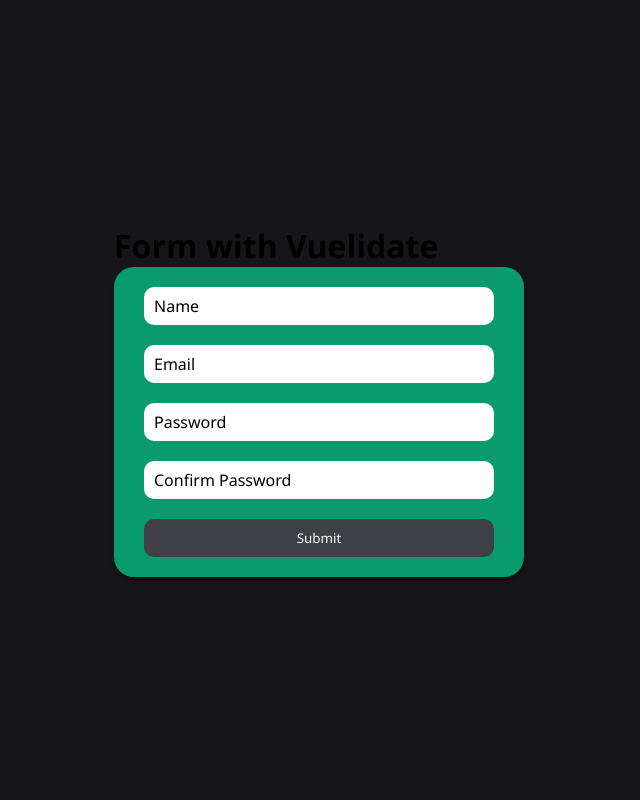
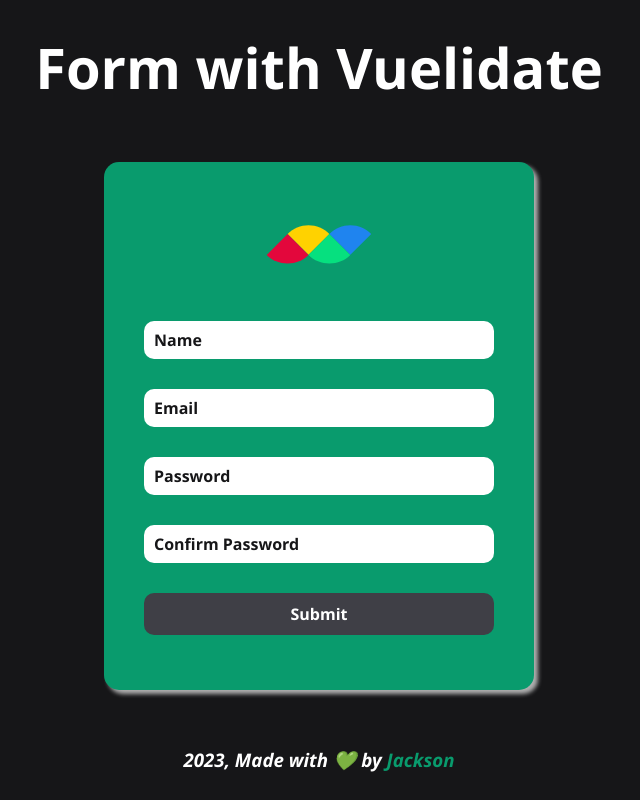
Before and after one commit to 99jack99/Veelidate-modern-form, a Vue app: page / in a window 1280 px wide. Shown: the whole page, without its empty margins (321-961 px from the left). Built offline with nearby package versions, Linux system fonts and the light colour scheme.

Commit message:
(refactor): clean file and organized it

```diff
--- a/src/App2.vue
+++ b/src/App2.vue
@@ -31,21 +31,28 @@
 </script>
 
 <template>
-  <h1>Form with Vuelidate</h1>
+  <div class="wall">
+    <h1 class="title">Form with Vuelidate</h1>
     <!-- form -->
     <div class="card">
+      <img class="logo" src="./assets/Logo.svg" alt="fake logo" />
       <!-- input -->
-    <div class="boxy">
+      <div class="field-box">
         <div class="input-box">
-        <input v-model="user_data.name" type="text" id="name" placeholder=" " />
+          <input
+            v-model="user_data.name"
+            type="text"
+            id="name"
+            placeholder=" "
+          />
           <label for="name">Name</label>
         </div>
-      <div class="errorbox" v-for="error in v$.name.$errors" :key="error.$uid">
+        <div class="error" v-for="error in v$.name.$errors" :key="error.$uid">
           {{ error.$message }}
         </div>
       </div>
       <!-- input -->
-    <div class="boxy">
+      <div class="field-box">
         <div class="input-box">
           <input
             v-model="user_data.email"
@@ -55,13 +62,13 @@
           />
           <label for="email">Email</label>
         </div>
-      <div class="errorbox" v-for="error in v$.email.$errors" :key="error.$uid">
+        <div class="error" v-for="error in v$.email.$errors" :key="error.$uid">
           {{ error.$message }}
         </div>
       </div>
 
       <!-- input -->
-    <div class="boxy">
+      <div class="field-box">
         <div class="input-box">
           <input
             v-model="user_data.password.password"
@@ -72,7 +79,7 @@
           <label for="password">Password</label>
         </div>
         <div
-        class="errorbox"
+          class="error"
           v-for="error in v$.password.password.$errors"
           :key="error.$uid"
         >
@@ -81,7 +88,7 @@
       </div>
 
       <!-- input -->
-    <div class="boxy">
+      <div class="field-box">
         <div class="input-box">
           <input
             v-model="user_data.password.repeat"
@@ -92,7 +99,7 @@
           <label for="password_repeat">Confirm Password</label>
         </div>
         <div
-        class="errorbox"
+          class="error"
           v-for="error in v$.password.repeat.$errors"
           :key="error.$uid"
         >
@@ -102,48 +109,58 @@
 
       <!--  buttons -->
       <div class="input-box">
-      <button @click="submit()" class="button">Submit</button>
+        <button @click="submit()" class="btn">Submit</button>
       </div>
+    </div>
+    <h3 class="info">
+      2023, Made with 💚 by
+      <a class="info_link" href="https://github.com/99jack99/">Jackson</a>
+    </h3>
   </div>
 </template>
 
 <style scoped>
-.boxy {
+.wall {
+  display: flex;
+  flex-direction: column;
+  align-items: center;
+  justify-content: space-around;
+  color: #ffffff;
+  height: 100vh;
+}
+
+.title {
+  font-size: 56px;
+}
+
+.card {
+  display: flex;
+  flex-direction: column;
+  align-items: center;
+  justify-content: center;
+
+  background-color: #099b6d;
+  padding: 40px;
+  border-radius: 15px;
+  box-shadow: 4px 4px 4px rgba(221, 221, 221, 0.767);
+}
+
+.logo {
+  margin-block: 20px 40px;
+}
+
+.field-box {
   display: flex;
   flex-direction: column;
   align-items: stretch;
   justify-content: center;
 }
-.errorbox {
-  background-color: red;
-  padding: 10px 10px;
-  border-radius: 10px;
-  margin-bottom: 10px;
-  width: 350px;
-}
-.card {
-  background-color: #099b6d;
-  padding: 10px 30px;
-  border-radius: 20px;
-  box-shadow: 0px 4px 4px rgba(0, 0, 0, 0.25);
-}
+
 .input-box {
   display: flex;
   flex-direction: column;
   position: relative;
-  margin-block: 10px;
-}
-
-.button {
-  width: 350px;
-  background-color: #3f3f46;
-  border-radius: 10px;
-  padding: 10px 20px;
-  color: white;
-  display: flex;
-  justify-content: center;
-  align-items: center;
-  border: none;
+  margin-block: 15px;
 }
 
 input {
@@ -153,7 +170,18 @@
   transition: 0.5s;
   border-radius: 10px;
   padding: 10px 20px;
-  color: black;
+  color: #161618;
+}
+
+label {
+  position: absolute;
+  height: 100%;
+  display: flex;
+  align-items: center;
+  transition: 0.5s;
+  color: #161618;
+  margin-left: 10px;
+  font-weight: 600;
 }
 
 .input-box input:focus {
@@ -162,19 +190,53 @@
   padding: 10px 20px;
 }
 
-label {
-  position: absolute;
-  height: 100%;
-  display: flex;
-  align-items: center;
-  transition: 0.5s;
-  color: black;
-  margin-left: 10px;
-}
-
 input:focus + label,
 input:not(:placeholder-shown) + label {
   transform: translateY(-30px);
-  color: #141e46;
+  color: #161618;
+}
+
+.error {
+  background-color: #e3073c;
+  padding: 10px;
+  border-radius: 10px;
+  margin-bottom: 5px;
+  width: 350px;
+  font-weight: 700;
+  font-size: 14px;
+  font-style: italic;
+  color: #161618;
+}
+
+.btn {
+  width: 350px;
+  background-color: #3f3f46;
+  border-radius: 10px;
+  padding: 10px 20px;
+  color: white;
+  font-size: 16px;
+  font-weight: bold;
+  display: flex;
+  justify-content: center;
+  align-items: center;
+  border: none;
+  cursor: pointer;
+}
+
+.btn:hover {
+  background-color: #161618;
+}
+
+.info {
+  font-style: italic;
+}
+
+.info_link {
+  text-decoration: none;
+  color: #099b6d;
+}
+
+.info_link:hover {
+  border-bottom: 1px solid #099b6d;
 }
 </style>
```
Also changed, not shown: src/assets/Logo.svg (added). Lines whose indentation alone changed are shown as unchanged.
